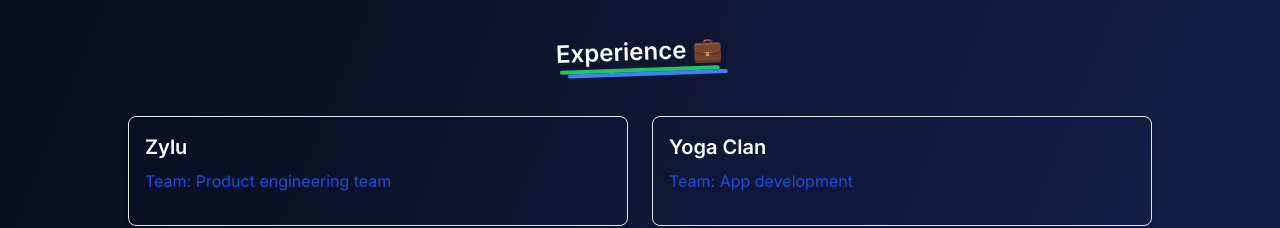
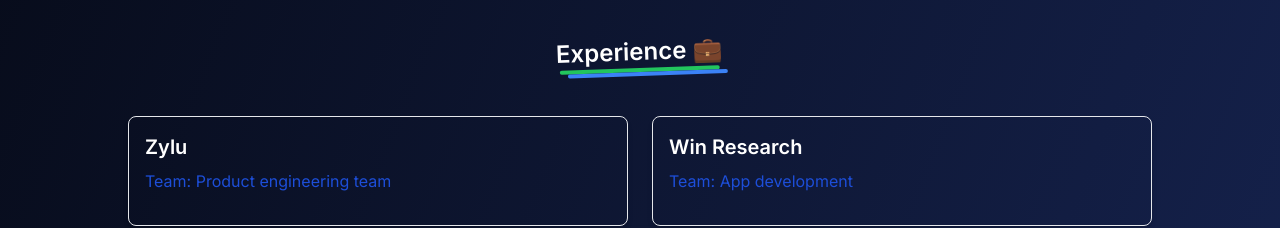
Before and after one commit to Somnathumapathi/Somnath-portfolio, a Next.js app: page / in a window 1280 px wide. Shown: the part 2140-2368 px from the top of the page. Built offline with nearby package versions, Linux system fonts and the light colour scheme.

Commit message:
Update experience.js

```diff
--- a/components/experience.js
+++ b/components/experience.js
@@ -7,7 +7,7 @@
             team : ["Product engineering team"],
         },
         {
-            company: "Yoga Clan",
+            company: "Win Research",
             team: ["App development"]
         }
     ]
```
